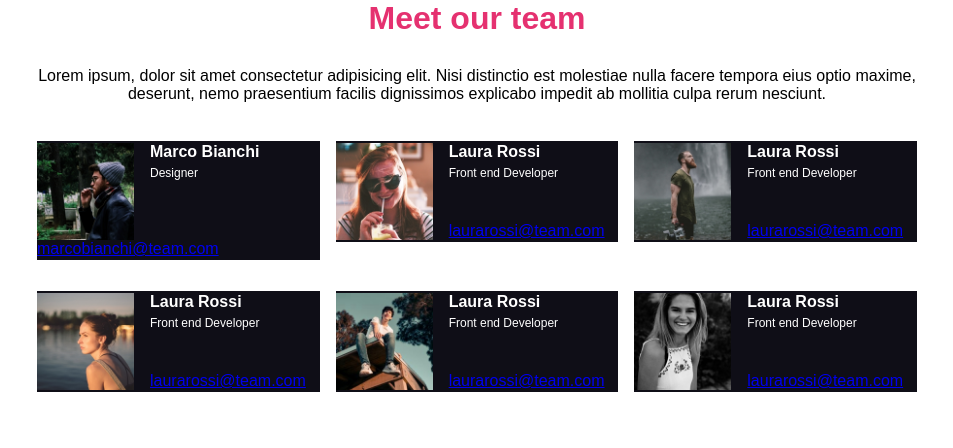
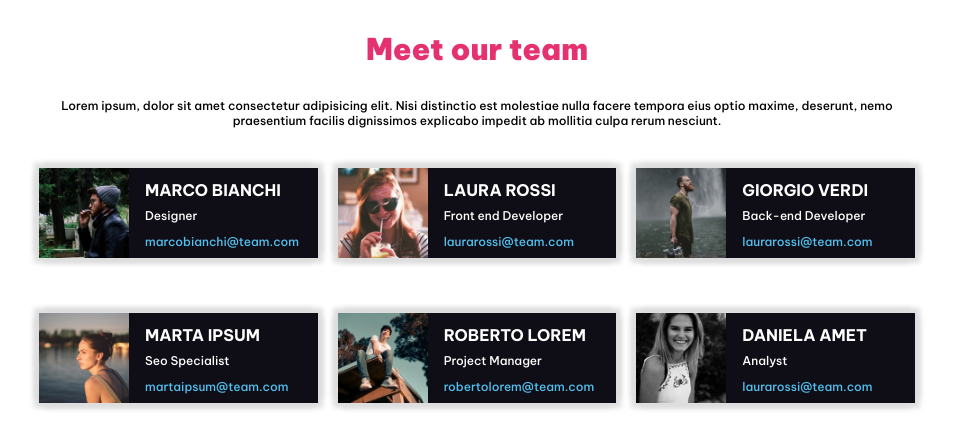
Before and after one commit to Arianna-Cosimini/html-css-float-cards, a plain HTML site: page index.html in a window 1280 px wide. Shown: the whole page, without its empty margins (163-1116 px from the left). Drawn offline with Linux system fonts and the light colour scheme.

Commit message:
esercizio finito

```diff
--- a/css/style.css
+++ b/css/style.css
@@ -2,11 +2,10 @@
     padding: 0;
     margin: 0;
     box-sizing: border-box;
-    /* border: 2px solid red; */
 }
 
 body{
-    font-family: 'Nunito', sans-serif;;
+font-family:"Be Vietnam Pro", sans-serif;;
 }
 
 #main{
@@ -19,57 +18,49 @@ body{
 
 #main h1{
     font-weight: 900;
+    font-size: 30px;
     color:#e53170;
     margin-bottom: 30px;
 
 }
 
 #main p{
-    font-weight: 400;
-    margin-bottom: 30px;
+    font-weight: 500;
+    font-size: 12px;
+}
+
+.title{
+    padding: 30px 0;
 }
 
 .row{
     padding-bottom: 20px;
 }
 .column{
-    padding: 8px 8px;
+    padding: 10px 10px;
 }
-/* .clearfix::after {
-    content: '';
-    display: table;
-    clear: both;
-}  */
+
 .row .column{
     width: calc(100% / 3);
     float: left;
-    height: 130px;
-    /* padding: 0px 5px; */
-    /* width: 400px; */
-    /* height: 130px;
-    width: 425px; */
     margin-bottom: 20px;
 
-    /* text-shadow: 5px 5px 10px darkblue; */
-    /* text-align: center left; */
+}
 
-}
 .column_inner{background-color: #0f0e17;
     text-align:left;
-    padding: 2px 0;
+    line-height: 25px;
+    margin-bottom: 15px;
+    height: 90px;
+    box-shadow:  5px  5px 5px #dedede,
+                -5px -5px 5px #dedede,
+                 5px -5px 5px #dedede,
+                -5px  5px 5px #dedede;
 }
 
-
-/*
-.row .column:nth-child(2n + 1){
-    margin-left: 10px;
-} */
-
-
-
 img{
-    width: 97px;
-    height: 97px;
+    width: 90px;
+    height: 90px;
     float: left;
     margin-right: 1em;
 }
@@ -77,26 +68,18 @@ img{
 .row .column p{
     color: white;
     font-size: 12px;
-    padding-bottom: 12px;
 }
 
 
 h2{
     color:white;
     font-size: 16px;
-    padding-bottom: 5px;
+    padding-top: 10px;
+    font-weight: 700;
 }
 
 a{
-    padding-bottom: 5px;
+    text-decoration: none;
+    font-size: 12px;
+    color: #53c0ee;
 }
-
-/* a{
-    float: right;
-} */
-
-/* .clear::after{
-    content: '';
-    display: block;
-    clear: both;
-} */
--- a/index.html
+++ b/index.html
@@ -6,21 +6,23 @@
     <title>Float Cards</title>
     <link rel="stylesheet" href="./css/style.css">
     <link rel="preconnect" href="https://fonts.googleapis.com">
-    <link rel="preconnect" href="https://fonts.gstatic.com" crossorigin>
-    <link href="https://fonts.googleapis.com/css2?family=Nunito+Sans:opsz,wght@6..12,400;6..12,700;6..12,900&display=swap" rel="stylesheet">
+<link rel="preconnect" href="https://fonts.gstatic.com" crossorigin>
+<link href="https://fonts.googleapis.com/css2?family=Be+Vietnam+Pro:wght@500;700;900&family=Nunito+Sans:opsz,wght@6..12,400;6..12,700;6..12,900&display=swap" rel="stylesheet">
     <!-- Google fonts -->
 </head>
 <body>
 
 <div id="main">
+    <section class="title">
         <h1>Meet our team</h1>
         <p>Lorem ipsum, dolor sit amet consectetur adipisicing elit. Nisi distinctio est molestiae nulla facere tempora eius optio maxime, deserunt, nemo praesentium facilis dignissimos explicabo impedit ab mollitia culpa rerum nesciunt.</p>
-
+    </section>
+    <!-- sezione colonne -->
     <section class="row">
         <div class="column clearfix">
             <div class="column_inner">
             <img src="img/male1.png" alt="">
-            <h2>Marco Bianchi</h2>
+            <h2>MARCO BIANCHI</h2>
             <p>Designer</p>
             <a href="#">marcobianchi@team.com</a>
         </div>
@@ -28,7 +30,7 @@
         <div class="column">
             <div class="column_inner">
             <img src="img/female1.png" alt="">
-            <h2>Laura Rossi</h2>
+            <h2>LAURA ROSSI</h2>
             <p>Front end Developer</p>
             <a href="#">laurarossi@team.com</a>
             </div>
@@ -36,8 +38,8 @@
         <div class="column">
             <div class="column_inner">
             <img src="img/male2.png" alt="">
-            <h2>Laura Rossi</h2>
-            <p>Front end Developer</p>
+            <h2>GIORGIO VERDI</h2>
+            <p>Back-end Developer</p>
             <a href="#">laurarossi@team.com</a>
         </div>
         </div>
@@ -47,24 +49,24 @@
         <div class="column">
             <div class="column_inner">
             <img src="img/female2.png" alt="">
-            <h2>Laura Rossi</h2>
-            <p>Front end Developer</p>
-            <a href="#">laurarossi@team.com</a>
+            <h2>MARTA IPSUM</h2>
+            <p>Seo Specialist</p>
+            <a href="#">martaipsum@team.com</a>
         </div>
     </div>
         <div class="column">
             <div class="column_inner">
             <img src="img/male3.png" alt="">
-            <h2>Laura Rossi</h2>
-            <p>Front end Developer</p>
-            <a href="#">laurarossi@team.com</a>
+            <h2>ROBERTO LOREM</h2>
+            <p>Project Manager</p>
+            <a href="#">robertolorem@team.com</a>
         </div>
         </div>
         <div class="column">
             <div class="column_inner">
             <img src="img/female3.png" alt="">
-            <h2>Laura Rossi</h2>
-            <p>Front end Developer</p>
+            <h2>DANIELA AMET</h2>
+            <p>Analyst</p>
             <a href="#">laurarossi@team.com</a>
         </div>
         </div>
```
